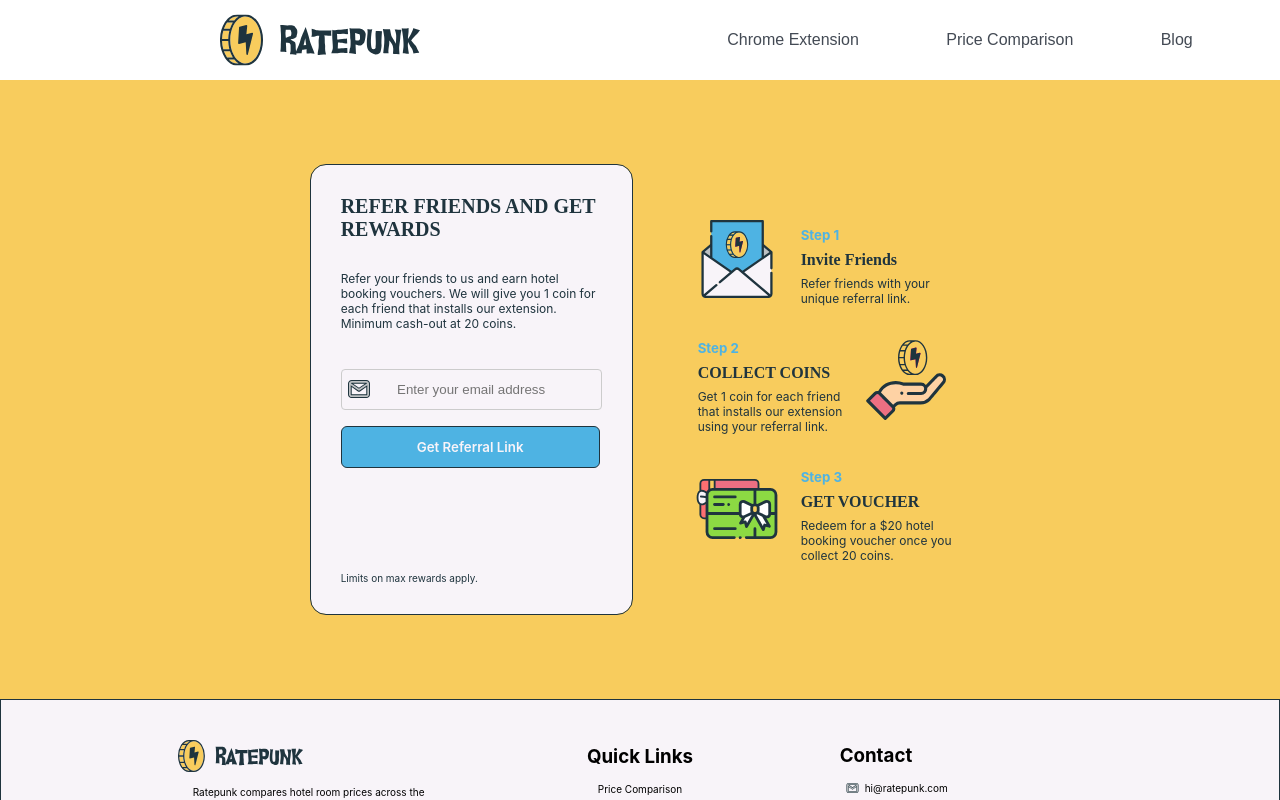
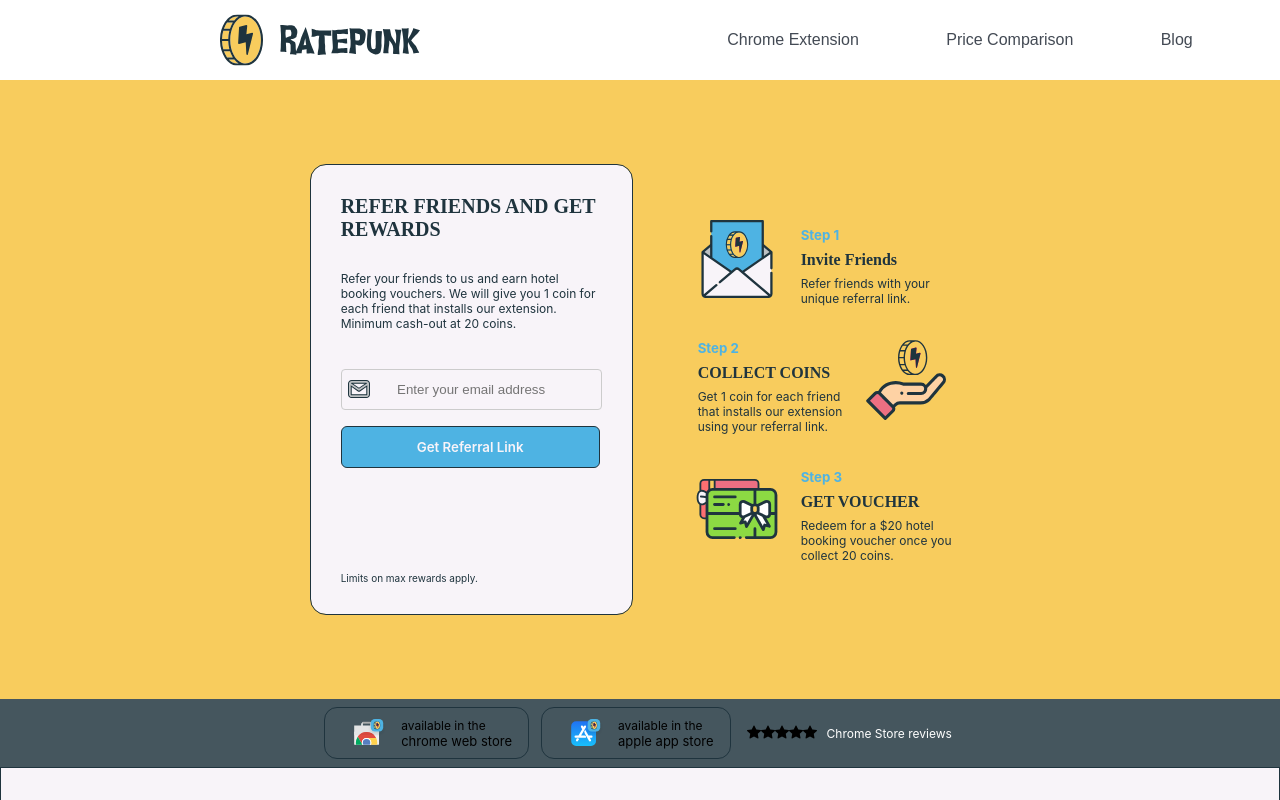
Before and after one commit to yogitaba-gohil/RatePunk_Demo, a Next.js app: page / in a window 1280 px wide. Shown: the top 800 px of the page. Built offline with nearby package versions, Linux system fonts and the light colour scheme.

Commit message:
add review section

```diff
--- /dev/null
+++ b/component/ReviewSection/index.js
@@ -0,0 +1,58 @@
+import Image from 'next/image'
+import React from 'react'
+import styles from '../../styles/ReviewSection.module.scss'
+import { RiStarLine } from "react-icons/ri";
+
+
+
+const ReviewSection = () => {
+  return (
+    <div className={styles.container}>
+       <div className={styles.boxSection}>
+        <div>
+        <Image src="/assets/chrome.svg" alt='chrome img'width="60px" height="30px" />
+        </div>
+        <div>
+        <div className={styles.smallFont}>available in the</div>
+        <div className={styles.bigFont}> chrome web store</div>
+        </div>
+
+       </div>
+       <div className={styles.boxSection}>
+        <div>
+        <Image src="/assets/apple.svg" alt='chrome img' width="60px" height="30px" />
+        </div>
+        <div>
+        <div className={styles.smallFont}>available in the</div>
+        <div className={styles.bigFont}> apple app store</div>
+        </div>
+
+       </div>
+       <div className={styles.starContainer}>
+        <div >
+        <svg xmlns="http://www.w3.org/2000/svg" width="14" height="14" fill="currentColor" class="bi bi-star-fill" viewBox="0 0 16 16">
+        <path d="M3.612 15.443c-.386.198-.824-.149-.746-.592l.83-4.73L.173 6.765c-.329-.314-.158-.888.283-.95l4.898-.696L7.538.792c.197-.39.73-.39.927 0l2.184 4.327 4.898.696c.441.062.612.636.282.95l-3.522 3.356.83 4.73c.078.443-.36.79-.746.592L8 13.187l-4.389 2.256z"/>
+        </svg>
+        <svg xmlns="http://www.w3.org/2000/svg" width="14" height="14" fill="currentColor" class="bi bi-star-fill" viewBox="0 0 16 16">
+        <path d="M3.612 15.443c-.386.198-.824-.149-.746-.592l.83-4.73L.173 6.765c-.329-.314-.158-.888.283-.95l4.898-.696L7.538.792c.197-.39.73-.39.927 0l2.184 4.327 4.898.696c.441.062.612.636.282.95l-3.522 3.356.83 4.73c.078.443-.36.79-.746.592L8 13.187l-4.389 2.256z"/>
+        </svg>
+        <svg xmlns="http://www.w3.org/2000/svg" width="14" height="14" fill="currentColor" class="bi bi-star-fill" viewBox="0 0 16 16">
+        <path d="M3.612 15.443c-.386.198-.824-.149-.746-.592l.83-4.73L.173 6.765c-.329-.314-.158-.888.283-.95l4.898-.696L7.538.792c.197-.39.73-.39.927 0l2.184 4.327 4.898.696c.441.062.612.636.282.95l-3.522 3.356.83 4.73c.078.443-.36.79-.746.592L8 13.187l-4.389 2.256z"/>
+        </svg>
+        <svg xmlns="http://www.w3.org/2000/svg" width="14" height="14" fill="currentColor" class="bi bi-star-fill" viewBox="0 0 16 16">
+        <path d="M3.612 15.443c-.386.198-.824-.149-.746-.592l.83-4.73L.173 6.765c-.329-.314-.158-.888.283-.95l4.898-.696L7.538.792c.197-.39.73-.39.927 0l2.184 4.327 4.898.696c.441.062.612.636.282.95l-3.522 3.356.83 4.73c.078.443-.36.79-.746.592L8 13.187l-4.389 2.256z"/>
+        </svg>
+        <svg xmlns="http://www.w3.org/2000/svg" width="14" height="14" fill="currentColor" class="bi bi-star-fill" viewBox="0 0 16 16">
+        <path d="M3.612 15.443c-.386.198-.824-.149-.746-.592l.83-4.73L.173 6.765c-.329-.314-.158-.888.283-.95l4.898-.696L7.538.792c.197-.39.73-.39.927 0l2.184 4.327 4.898.696c.441.062.612.636.282.95l-3.522 3.356.83 4.73c.078.443-.36.79-.746.592L8 13.187l-4.389 2.256z"/>
+        </svg>
+        </div>
+        <div className={styles.textContainer}>
+        Chrome Store reviews
+        </div>
+
+       </div>
+    </div>
+  )
+}
+
+export default ReviewSection
--- a/package.json
+++ b/package.json
@@ -12,6 +12,7 @@
     "next": "12.3.1",
     "react": "18.2.0",
     "react-dom": "18.2.0",
+    "react-icons": "^4.6.0",
     "sass": "^1.55.0"
   },
   "devDependencies": {
--- a/pages/index.js
+++ b/pages/index.js
@@ -3,6 +3,7 @@
 import Header from '../component/Header'
 import EmailForm from '../component/EmailForm'
 import Instruction from '../component/Instruction'
+import ReviewSection from '../component/ReviewSection'
 
 export default function Home() {
   return (
@@ -18,6 +19,9 @@
       <Instruction />
       </div>
     </div>
+    <div>
+      <ReviewSection />
+    </div>
     <Footer />
    </>
   )
--- /dev/null
+++ b/styles/ReviewSection.module.scss
@@ -0,0 +1,34 @@
+.container{
+    background-color: #45565E;
+    display: flex;
+    align-items: center;
+    justify-content: center;
+}
+.boxSection{
+    display: flex;
+    align-items: center;
+    justify-content: center;
+    padding: 8px 16px;
+    margin: 8px 6px;
+    border: 1px solid #1F343E;
+    border-radius: 13px;
+    box-sizing: border-box;
+    flex-direction: row;
+}
+.smallFont{
+    font-size: 12px;
+}
+.bigFont{
+    font-size: 13px;
+}
+.starContainer{
+    display: flex;
+    margin: 10px;
+    align-items: center;
+    justify-content: center;
+}
+.textContainer{
+    margin-left: 10px;
+    font-size: 12px;
+    color: #FFFFFF;
+}
```
Also changed, not shown: 1 other file (tests, documents, lock files or other folders).
